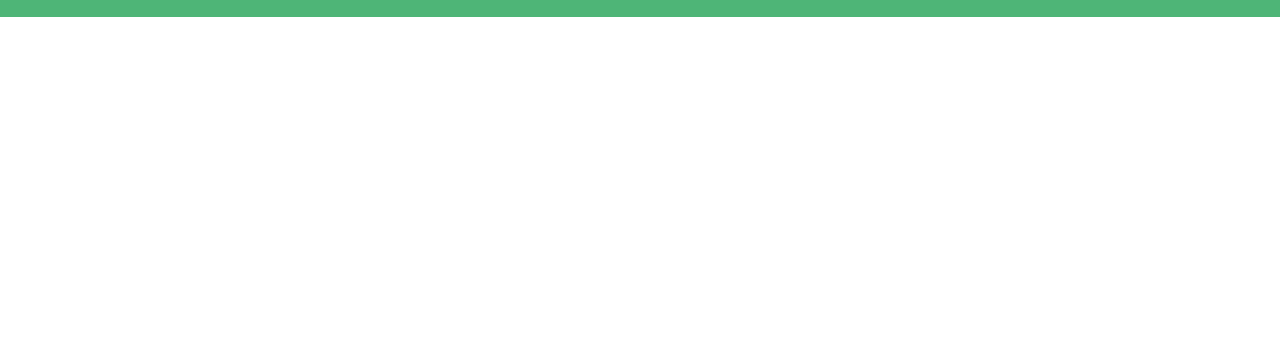
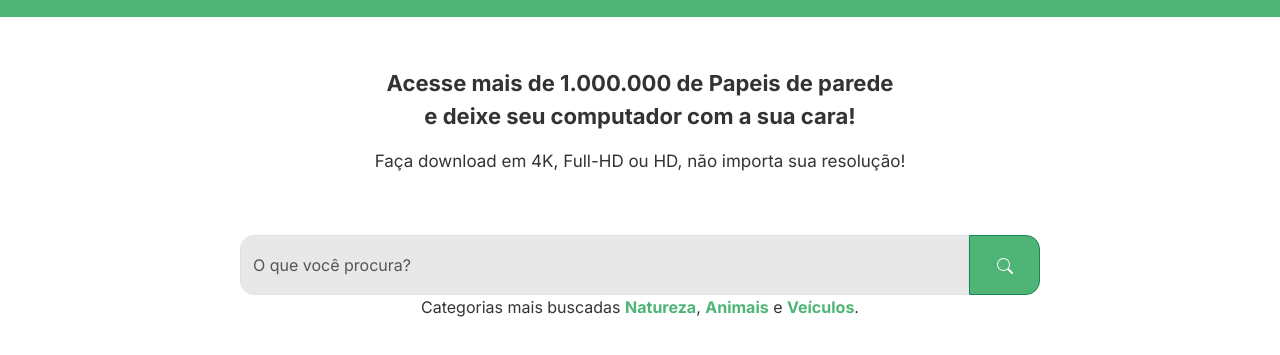
Before and after one commit to tifanisds/wallDreams, a plain HTML site: page index.html in a window 1280 px wide. Shown: the part 53-408 px from the top of the page. Drawn offline with nearby package versions, Linux system fonts and the light colour scheme.

Commit message:
Adiciona titulos e campo de busca

```diff
--- /dev/null
+++ b/components/body.html
@@ -0,0 +1,18 @@
+<div class="body">
+    <p class="title">Acesse mais de 1.000.000 de Papeis de parede <br>
+        e deixe seu computador com a sua cara!</p>
+    <p class="subtitle">Faça download em 4K, Full-HD ou HD, não importa sua resolução!</p>
+
+    <form class="search-button" role="search">
+        <input class="form-control me-2" type="search" placeholder="O que você procura?" aria-label="Search">
+        <button class="btn btn-outline-success" type="submit">
+            <svg xmlns="http://www.w3.org/2000/svg" width="16" height="16" fill="currentColor" class="bi bi-search" viewBox="0 0 16 16">
+                <path d="M11.742 10.344a6.5 6.5 0 1 0-1.397 1.398h-.001q.044.06.098.115l3.85 3.85a1 1 0 0 0 1.415-1.414l-3.85-3.85a1 1 0 0 0-.115-.1zM12 6.5a5.5 5.5 0 1 1-11 0 5.5 5.5 0 0 1 11 0"/>
+            </svg>
+        </button>
+    </form>
+
+    <p class="most-searched-categories">Categorias mais buscadas <span>Natureza</span>, <span>Animais</span> e <span>Veículos</span>.</p>
+
+
+</div>
--- a/index.html
+++ b/index.html
@@ -7,14 +7,17 @@
     <link rel="preconnect" href="https://fonts.gstatic.com" crossorigin>
     <link href="https://fonts.googleapis.com/css2?family=Inter:ital,opsz,wght@0,14..32,100..900;1,14..32,100..900&family=Open+Sans:ital,wght@0,300..800;1,300..800&display=swap" rel="stylesheet">
     <title>WallDreams</title>
-    <link rel="stylesheet" href="./styles/style.css">
+    <link rel="stylesheet" href="./styles/dist/style.css">
     <link href="https://cdn.jsdelivr.net/npm/bootstrap@5.3.2/dist/css/bootstrap.min.css" rel="stylesheet">
     <script src="https://cdn.jsdelivr.net/npm/bootstrap@5.3.2/dist/js/bootstrap.bundle.min.js"></script>
 </head>
 <body>
     <div id="header"></div>
 
+    <div id="body"></div>
+
     <script>
+        //header
         fetch("components/header.html")
           .then(response => response.text())
           .then(data => {
@@ -22,6 +25,14 @@
           })
           .catch(error => console.error("Erro ao carregar o header:", error));
 
+          //body
+          fetch("components/body.html")
+          .then(response => response.text())
+          .then(data => {
+            document.getElementById("body").innerHTML = data;
+          })
+          .catch(error => console.error("Erro ao carregar o body:", error));
+
       </script>
 </body>
 </html>
--- a/styles/variables.scss
+++ b/styles/source/_variables.scss
@@ -21,3 +21,9 @@ $secondaryTextColor: #333333;
     display: flex;
     justify-content: space-between;
 }
+
+@mixin titles() {
+    font-size: 22px;
+    color: #333333;
+    font-weight: 700;
+}
--- /dev/null
+++ b/styles/source/body/_body.scss
@@ -0,0 +1,57 @@
+@use "../variables" as *;
+
+body .title {
+    @include titles();
+    display: flex;
+    flex-direction: column;
+    align-items: center;
+    text-align: center;
+    margin-top: 50px;
+}
+
+body .subtitle {
+    font-size: 17px;
+    font-weight: 400;
+    color: $secondaryTextColor;
+    @include centerHorizontally();
+}
+
+.search-button {
+    margin: 0 auto;
+    margin-top: 60px;
+    @include centerHorizontally();
+    width: 800px;
+}
+
+.search-button input {
+    margin-right: 0 !important;
+    border-radius: 14px 0 0 14px;
+    height: 60px;
+    background-color: #E8E8E8;
+}
+
+.search-button button {
+    width: 75px;
+    background-color: $mainColor;
+    border-radius: 0 14px 14px 0;
+    height: 60px;
+
+}
+
+.search-button button svg {
+    width: 28px;
+    color: $mainTextColor;
+}
+
+.most-searched-categories {
+    font-family: 17px;
+    font-weight: 400;
+    color: $secondaryTextColor;
+    text-align: center;
+}
+
+.most-searched-categories span {
+    color: $mainColor;
+    font-weight: 700;
+    display: inline;
+}
--- a/styles/style.scss
+++ b/styles/source/style.scss
@@ -1,4 +1,5 @@
-@import "./header/header.css";
+@use "header/header";
+@use "body/body";
 
 * {
     margin: 0;
```
Also changed, not shown: styles/dist/style.css (added), styles/header/header.css (deleted), styles/source/header/_header.scss (renamed from styles/header/header.scss), styles/source/style.css (added), styles/style.css (deleted), styles/variables.css (deleted), 5 other files.
